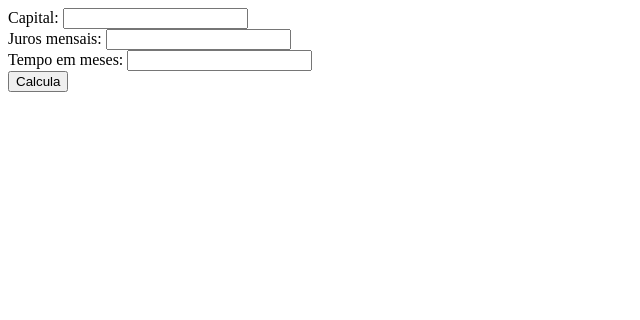
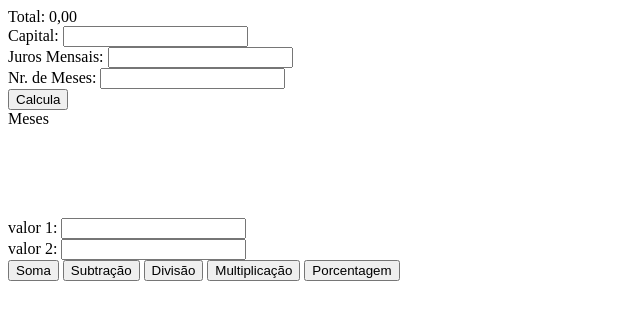
Before and after one commit to Leuuuuuuu/primeirod_3t, a plain HTML site: page index.html in a window 1280 px wide. Shown: the whole page, without its empty margins (0-640 px from the left). Drawn offline with Linux system fonts and the light colour scheme.

Commit message:
aula 26/10

```diff
--- a/index.html
+++ b/index.html
@@ -1,5 +1,6 @@
 <!DOCTYPE html>
 <html lang="pt-br">
+
 <head>
    <meta charset="UTF-8">
    <meta http-equiv="X-UA-Compatible" content="IE=edge">
@@ -7,11 +8,29 @@
    <title>Primeiro D</title>
    <script src="estudo.js"></script>
 </head>
+
 <body>
 
-    Capital: <input id = "valor" type="text"> <br>
-    Juros mensais: <input id = "juros" type="text"> <br>
-    Tempo em meses: <input id = "meses" type="text"> <br>
+   <div id="calculadora">
+      <span id="total">Total: 0,00</span> <br>
+      Capital: <input id="valor" type="text"> <br>
+      Juros Mensais: <input id="juros" type="text"> <br>
+      Nr. de Meses: <input id="meses" type="text"> <br>
       <button onclick="total()">Calcula</button>
+   </div>
+<div>
+   <span id="mes">Meses</span>
+</div>
+
+   <br><br><br>
+   <span id="resultado"></span><br><br>
+   valor 1: <input id="v1" type="text"><br>
+   valor 2: <input id="v2" type="text"><br>
+   <button onclick="adicao()">Soma</button>
+   <button onclick="subtracao()">Subtração</button>
+   <button onclick="divisao()">Divisão</button>
+   <button onclick="multiplicacao()">Multiplicação</button>
+   <button onclick="porcentagem()">Porcentagem</button>
 </body>
+
 </html>
```
Lines whose indentation alone changed are shown as unchanged.
